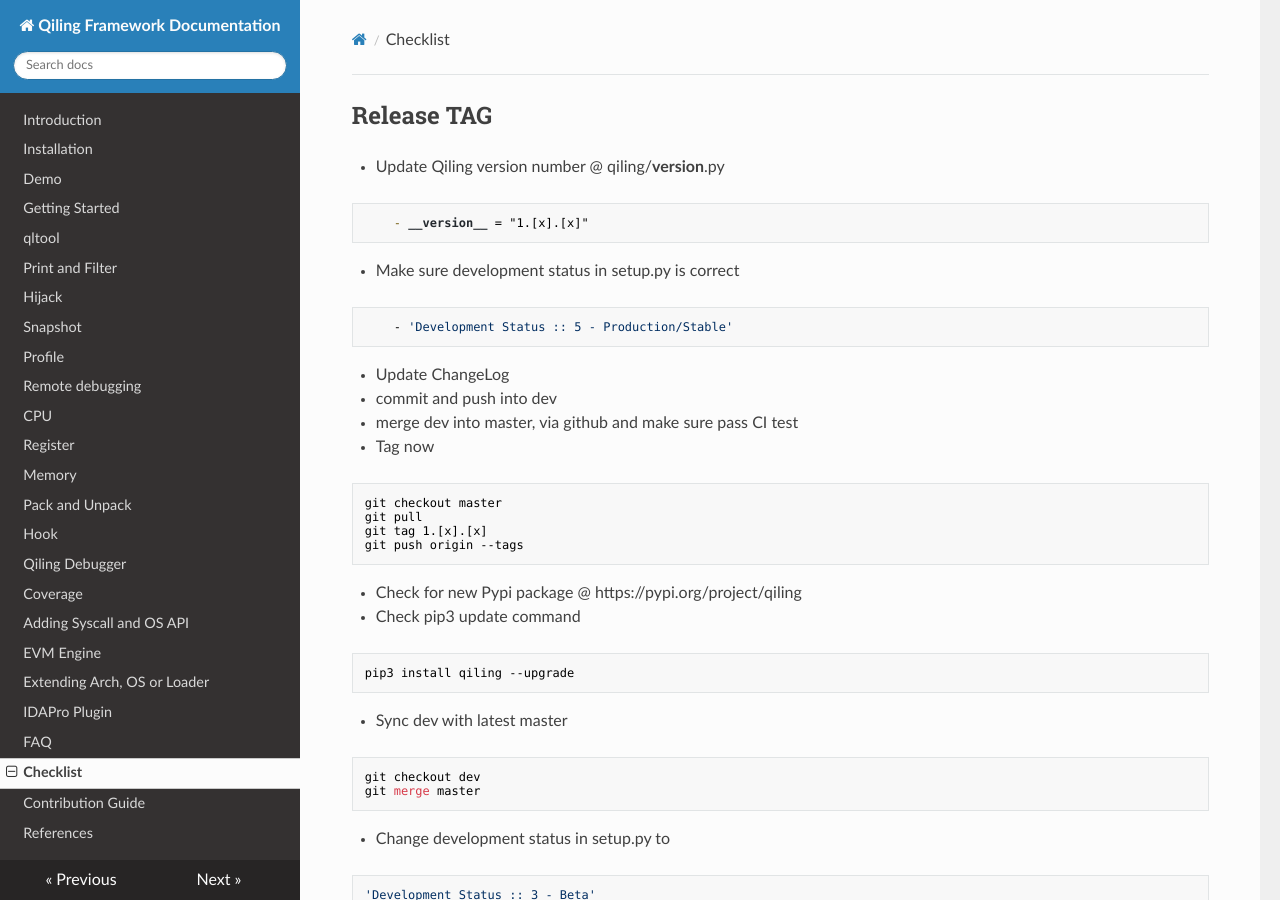
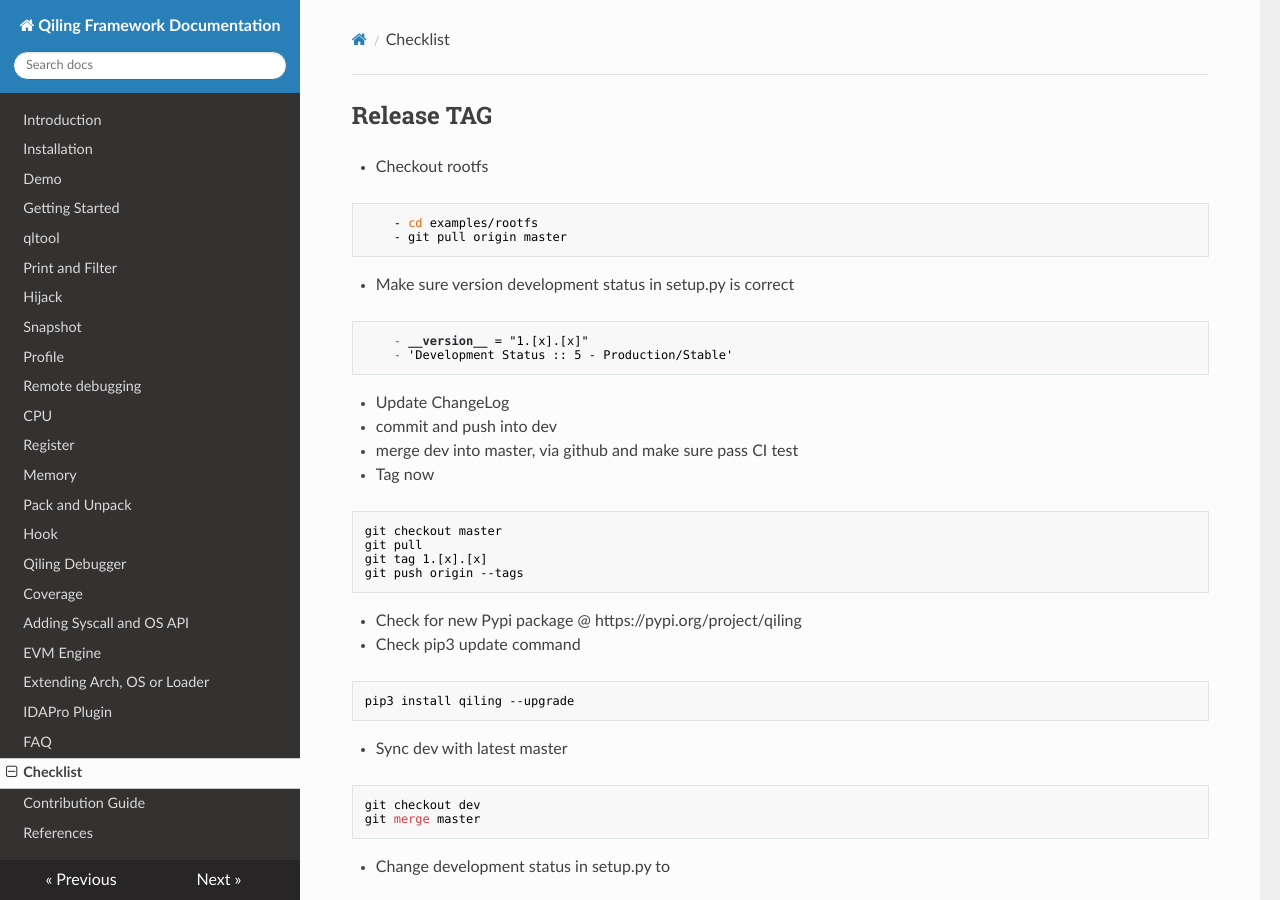
Before and after one commit to qilingframework/rtfd.io, an MkDocs documentation site: the page built from docs/checklist.md, in a window 1280 px wide and 900 px high. Built offline with MkDocs 1.6.1, drawn with Linux system fonts in a browser that asks for light colours; nearby versions of some CDN libraries.

Commit message:
Update checklist.md

````diff
--- a/docs/checklist.md
+++ b/docs/checklist.md
@@ -4,13 +4,15 @@ title: List of Checklists
 
 ## Release TAG
 
-- Update Qiling version number @ qiling/__version__.py
+- Checkout rootfs
+```
+    - cd examples/rootfs
+    - git pull origin master
+```
+
+- Make sure version development status in setup.py is correct
 ```
     - __version__ = "1.[x].[x]"
-```
-
-- Make sure development status in setup.py is correct
-```
     - 'Development Status :: 5 - Production/Stable'
 ```
 
````
